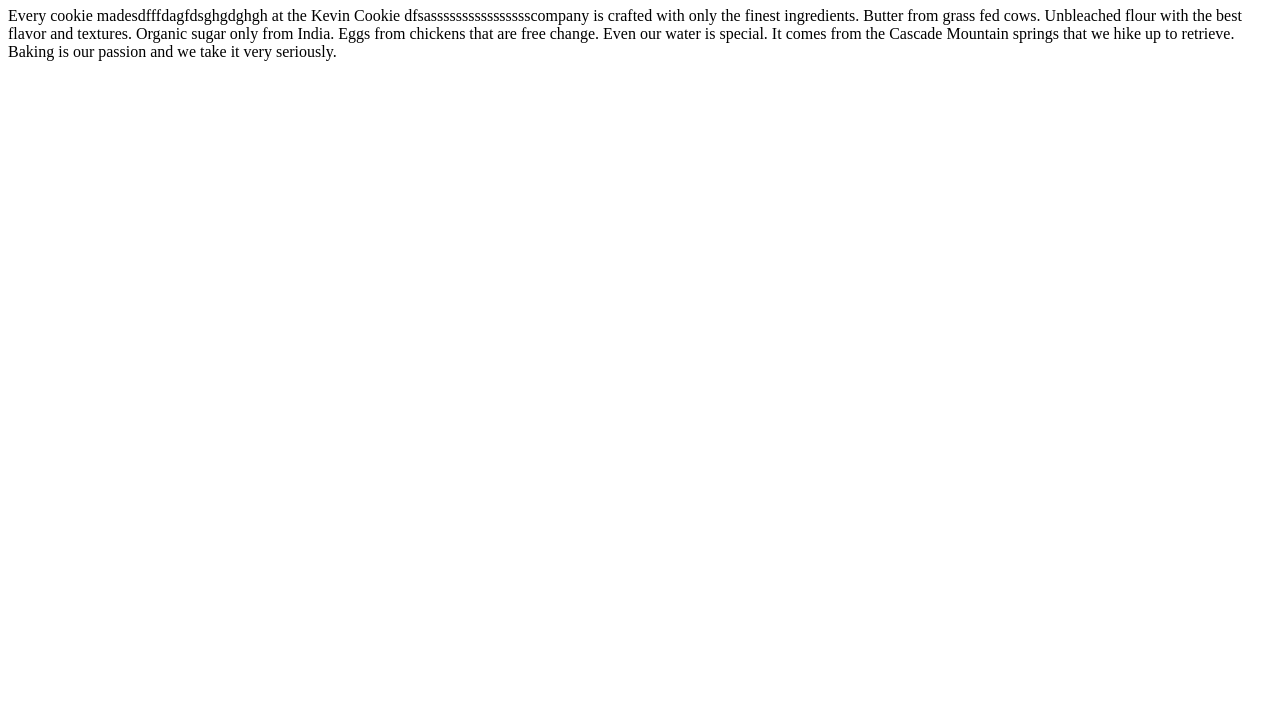
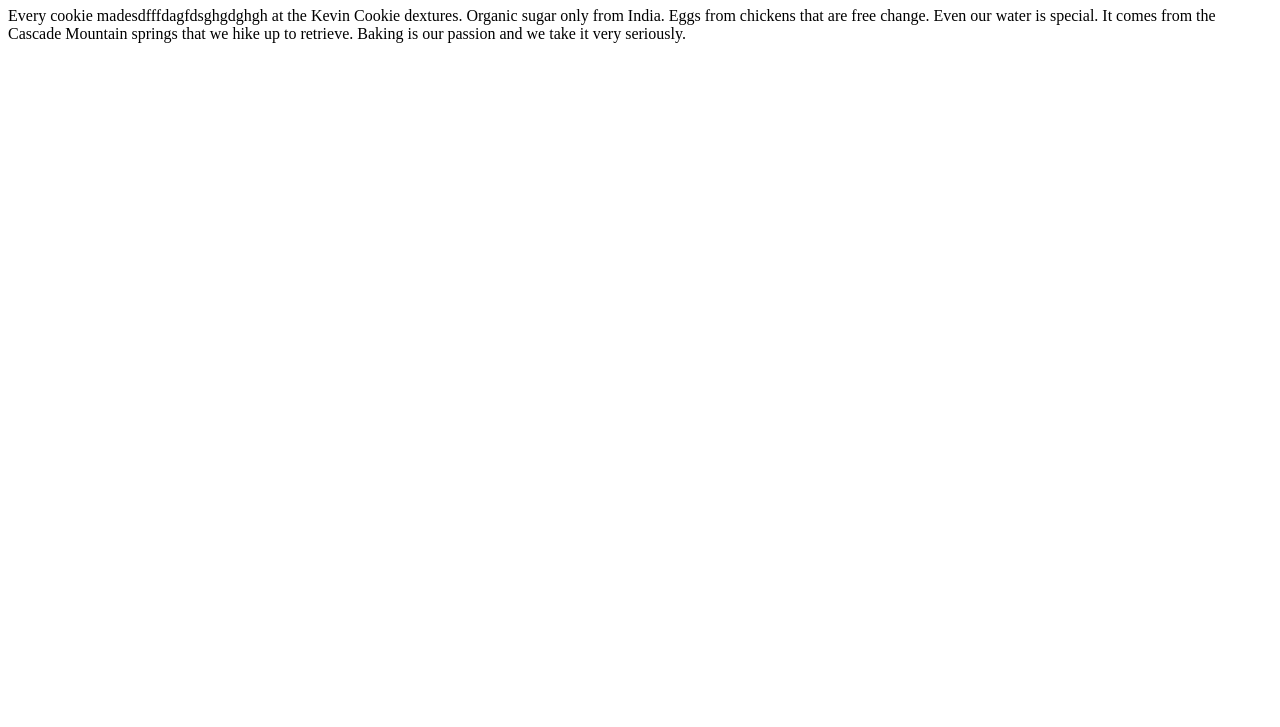
Before and after one commit to Gunadhamu/Demo_Testing, a plain HTML site: page index.html in a window 1280 px wide. Shown: the part 73-800 px from the top of the page. Drawn offline with Linux system fonts and the light colour scheme.

Commit message:
Update index.html

```diff
--- a/index.html
+++ b/index.html
@@ -3,7 +3,7 @@
 <body>
 
 <h1>Deliciousness in !</h1>
-<p>Every cookie madesdfffdagfdsghgdghgh at the Kevin Cookie dfsasssssssssssssssscompany is crafted with only the finest ingredients. Butter from grass fed cows. Unbleached flour with the best flavor and textures. Organic sugar only from India. Eggs from chickens that are free change. Even our water is special. It comes from the Cascade Mountain springs that we hike up to retrieve. Baking is our passion and we take it very seriously.</p>
+<p>Every cookie madesdfffdagfdsghgdghgh at the Kevin Cookie dextures. Organic sugar only from India. Eggs from chickens that are free change. Even our water is special. It comes from the Cascade Mountain springs that we hike up to retrieve. Baking is our passion and we take it very seriously.</p>
 
 </body>
 </html>
```
